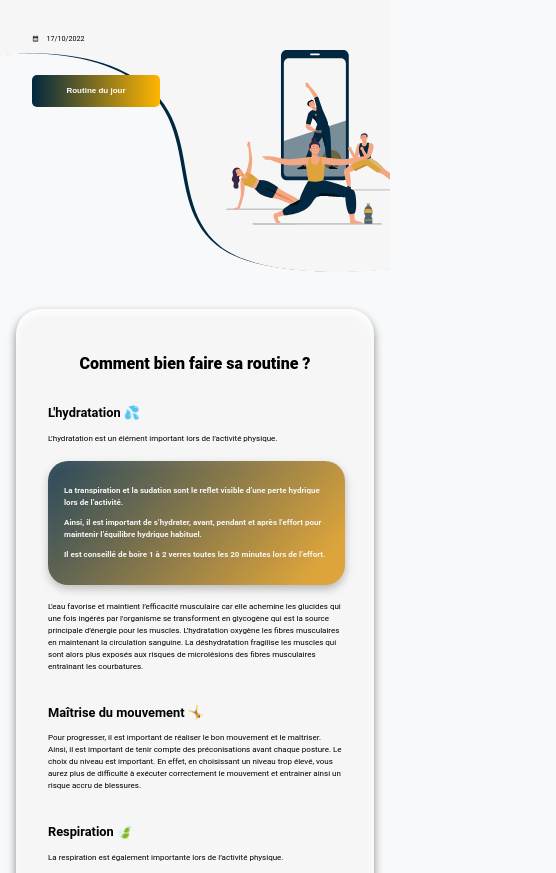
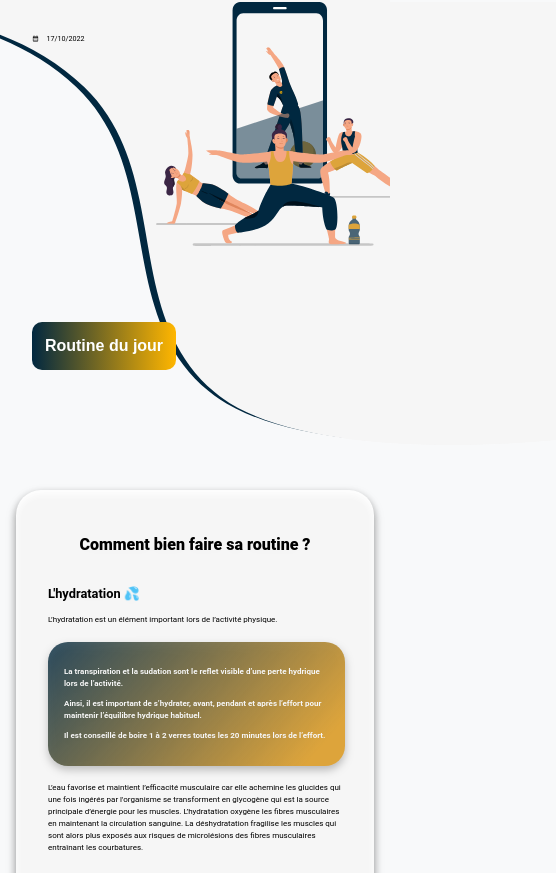
Before and after one commit to jucroizer/newRoutine, a website: page index.html in a window 390 px wide. Shown: the part 110-983 px from the top of the page, 556 px wide, since content can reach past the window. Drawn offline with nearby package versions, Linux system fonts and the light colour scheme.

Commit message:
fix du bouton suivant et css de l'accueil au format smartphone

```diff
--- a/index.html
+++ b/index.html
@@ -153,6 +153,10 @@
 
     <section id="app"></section>
 
+    <footer>
+        <span class="copyright">Copyright &copy; <span class="matvisio">MATVISIO</span> 2022</span>
+    </footer>
+
     <!-- Scripts JavaScript -->
     <script type="module" src="js/exercices.js"></script>
     <script type="module" src="js/home.js"></script>
--- a/js/exercices.js
+++ b/js/exercices.js
@@ -654,11 +654,12 @@ function routineDisplay(e) {
 
       let titleExercice;
 
-      exerciceVideo = document.createElement("video");
+      exerciceVideo = document.createElement("iframe");
       exerciceVideo.setAttribute("id", `${nextExercice.id}`);
       exerciceVideo.setAttribute("src", `${nextExercice.video}`);
       exerciceVideo.setAttribute("controls", "controls");
       exerciceVideo.setAttribute("class", "exercice-video");
+      exerciceVideo.setAttribute("allowfullscreen", "allowfullscreen");
 
       typeExercice = document.createElement("p");
       typeExercice.setAttribute("class", "p-type");
@@ -694,7 +695,7 @@ function routineDisplay(e) {
       prevArrow.setAttribute("src", "img/page exercice/arrow.svg");
 
       if (index == "0") {
-        previous.style.display = "none";
+        divPrev.style.display = "none";
       }
 
       const instructionBox = document.createElement("div");
--- a/sass/main.scss
+++ b/sass/main.scss
@@ -45,6 +45,10 @@ html, body {
     overflow-x: hidden;
     scroll-behavior: smooth;
     background-color: #f8f9fa;
+
+    @include mobileOnly(){
+        overflow-x: hidden;
+    }
 }
 
 .home-header{
@@ -54,6 +58,10 @@ html, body {
     align-items: center;
     background-color: #F6F6F6;
     height: 10em;
+
+    @include mobileOnly(){
+        height: 7em;
+    }
 
     @include tabletOnly(){
         height: 7em;
@@ -157,7 +165,9 @@ html, body {
         display: block;
 
         @include mobileOnly(){
-            top: 19%;
+            width: 200%;
+            left: -14em;
+            top: 7em;
         }
 
         @include tabletOnly(){
@@ -175,8 +185,16 @@ html, body {
         position: relative;
         left: 58%;
 
+        @include mobileOnly(){
+            left: 40%;
+        }
+
         img{
             width: 43%;
+
+            @include mobileOnly(){
+                width: 60%;
+            }
         }
 
         #affichage-totaux{
@@ -184,6 +202,10 @@ html, body {
             top: 6%;
             left: 15%;
             display: flex;
+
+            @include mobileOnly(){
+                left: 22%;
+            }
 
 
 
@@ -279,8 +301,10 @@ html, body {
             margin-top: 10%;
 
             @include mobileOnly(){
-                width: 40%;
-                font-size: 0.7em;
+                width: 70%;
+                font-size: 1em;
+                margin-top: 16em;
+                margin-left: 9em;
             }
 
             @include tabletOnly(){
@@ -314,6 +338,7 @@ html, body {
             @include mobileOnly(){
                 display: flex;
                 flex-direction: column;
+                margin-top: 0em;
             }
 
             @include tabletOnly(){
@@ -335,12 +360,12 @@ html, body {
                 cursor: pointer;
 
                 @include mobileOnly(){
-                    width: 16em;
-                    height: 4em;
-                    font-size: 0.5em;
+                    width: 100%;
+                    height: 3em;
+                    font-size: 1em;
                     margin-top: 1em;
                     margin-right: 0.5em;
-                    border-radius: 5px;
+                    border-radius: 10px;
                 }
 
                 @include tabletOnly(){
@@ -369,7 +394,7 @@ html, body {
     padding: 2em;
 
     @include mobileOnly(){
-        margin: 5em 0em 10em 0em;
+        margin: 15em 0em 10em 0em;
         padding: 0em;
     }
 
@@ -1011,3 +1036,8 @@ html, body {
         }
     }
 }
+
+footer{
+    text-align: center;
+    margin: 4em;
+}
```
Also changed, not shown: public/css/style.css, 1 other file.
